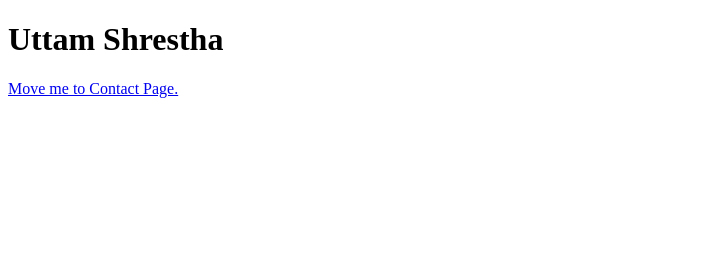
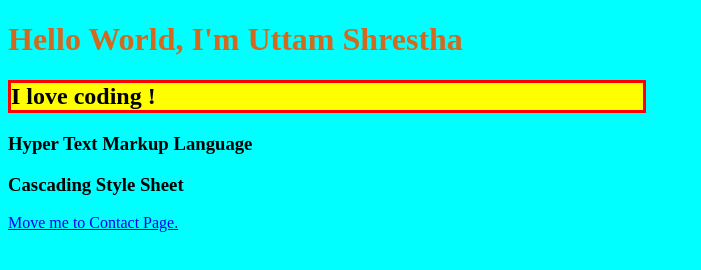
Before and after one commit to shruttam/shruttam.github.io, a plain HTML site: page index.html in a window 1280 px wide. Shown: the whole page, without its empty margins (0-701 px from the left). Drawn offline with Linux system fonts and the light colour scheme.

Commit message:
css added

```diff
--- a/index.html
+++ b/index.html
@@ -5,9 +5,13 @@
     <meta http-equiv="X-UA-Compatible" content="IE=edge">
     <meta name="viewport" content="width=device-width, initial-scale=1.0">
     <title>My Portfolio</title>
+    <link rel="stylesheet" href="styles.css">
 </head>
 <body>
-    <h1>Uttam Shrestha</h1>
+    <h1>Hello World, I'm Uttam Shrestha</h1>
+    <h2>I love coding !</h2>
+    <h3>Hyper Text Markup Language</h3>
+    <h3>Cascading Style Sheet</h3>
     <p>
         <a href="contact.html">Move me to Contact Page.</a>
     </p>
--- /dev/null
+++ b/styles.css
@@ -0,0 +1,13 @@
+body {
+    background: cyan;
+}
+
+h1 {
+    color: chocolate;
+}
+
+h2 {
+    background: yellow;
+    width: 50%;
+    border: 3px solid red;
+}
```
